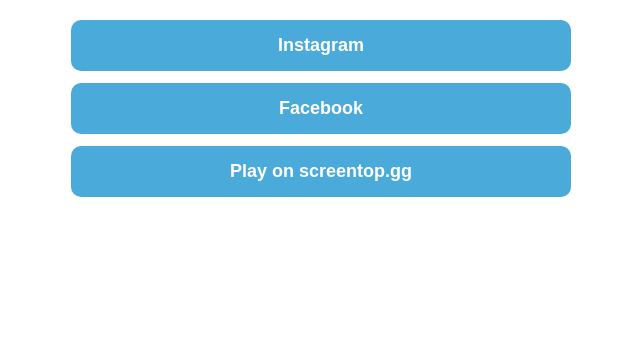
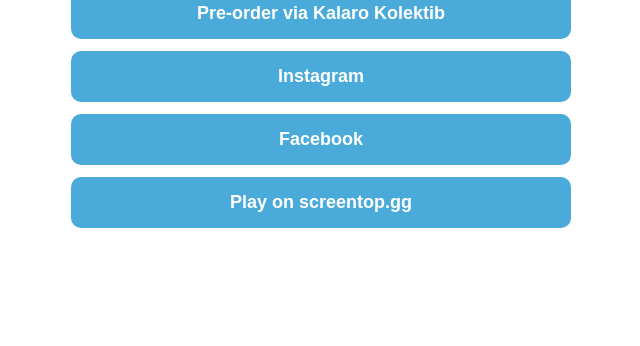
Before and after one commit to johnelbacani/bulletpoint-site, a plain HTML site: page index.html in a window 1280 px wide. Shown: the part 454-800 px from the top of the page, without its empty margins (319-959 px from the left). Drawn offline with Linux system fonts and the light colour scheme.

Commit message:
add pre order form

```diff
--- a/index.html
+++ b/index.html
@@ -56,6 +56,7 @@
     <img src="game-logo.png" alt="Bullet Point Board Game Logo">
 
     <!-- Replace links with your own -->
+    <a href="https://docs.google.com/forms/d/e/1FAIpQLScT2GueOQLi67WC1KJEhBereQGAVqbgf571oEQV-MUe__T9Sg/viewform" target="_blank">Pre-order via Kalaro Kolektib</a>
     <a href="https://www.instagram.com/theworkplaysph/" target="_blank">Instagram</a>
     <a href="https://www.facebook.com/theworkplaysph" target="_blank">Facebook</a>
     <a href="https://screentop.gg/@jbacani/bullet-point" target="_blank">Play on screentop.gg</a>
```
